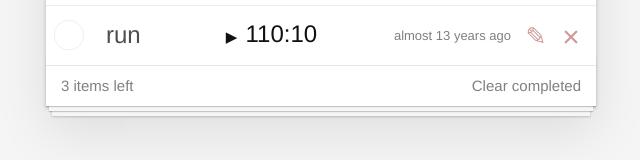
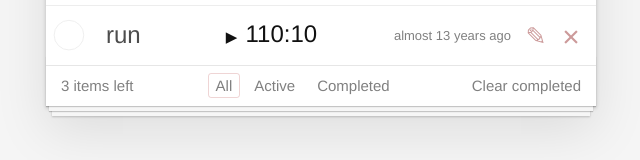
Before and after one commit to gojimork/ts-todo, a React (Create React App) app: page / in a window 1280 px wide. Shown: the part 461-621 px from the top of the page, without its empty margins (319-959 px from the left). Built offline with nearby package versions, Linux system fonts and the light colour scheme.

Commit message:
typed tasks-filter

```diff
--- a/src/footer.tsx
+++ b/src/footer.tsx
@@ -1,4 +1,4 @@
-// import TasksFilter from "./tasks-filter";
+import TasksFilter from "./tasks-filter";
 import { IFilter } from "./types";
 
 interface FooterProps {
@@ -20,12 +20,12 @@ const Footer = ({
 }: FooterProps) => (
   <footer className="footer">
     <span className="todo-count">{activeTasksCount} items left</span>
-    {/* <TasksFilter
+    <TasksFilter
       showActiveTasks={showActiveTasks}
       showAllTasks={showAllTasks}
       showCompletedTasks={showCompletedTasks}
       filter={filter}
-    /> */}
+    />
     <button type="button" className="clear-completed" onClick={clearCompleted}>
       Clear completed
     </button>
--- /dev/null
+++ b/src/tasks-filter.tsx
@@ -0,0 +1,36 @@
+import { IFilter } from "./types";
+
+interface TasksFilterProps {
+  showActiveTasks: () => void;
+  showAllTasks: () => void;
+  showCompletedTasks: () => void;
+  filter: IFilter;
+}
+
+const TasksFilter = ({
+  showActiveTasks,
+  showAllTasks,
+  showCompletedTasks,
+  filter,
+}: TasksFilterProps) => {
+  const btnProps = [
+    { onClick: showAllTasks, child: "All" },
+    { onClick: showActiveTasks, child: "Active" },
+    { onClick: showCompletedTasks, child: "Completed" },
+  ];
+
+  const filterArr = btnProps.map(({ onClick, child }) => {
+    const className = filter === child ? "selected" : "";
+    return (
+      <li key={child}>
+        <button className={className} onClick={onClick} type="button">
+          {child}
+        </button>
+      </li>
+    );
+  });
+
+  return <ul className="filters">{filterArr}</ul>;
+};
+
+export default TasksFilter;
```
